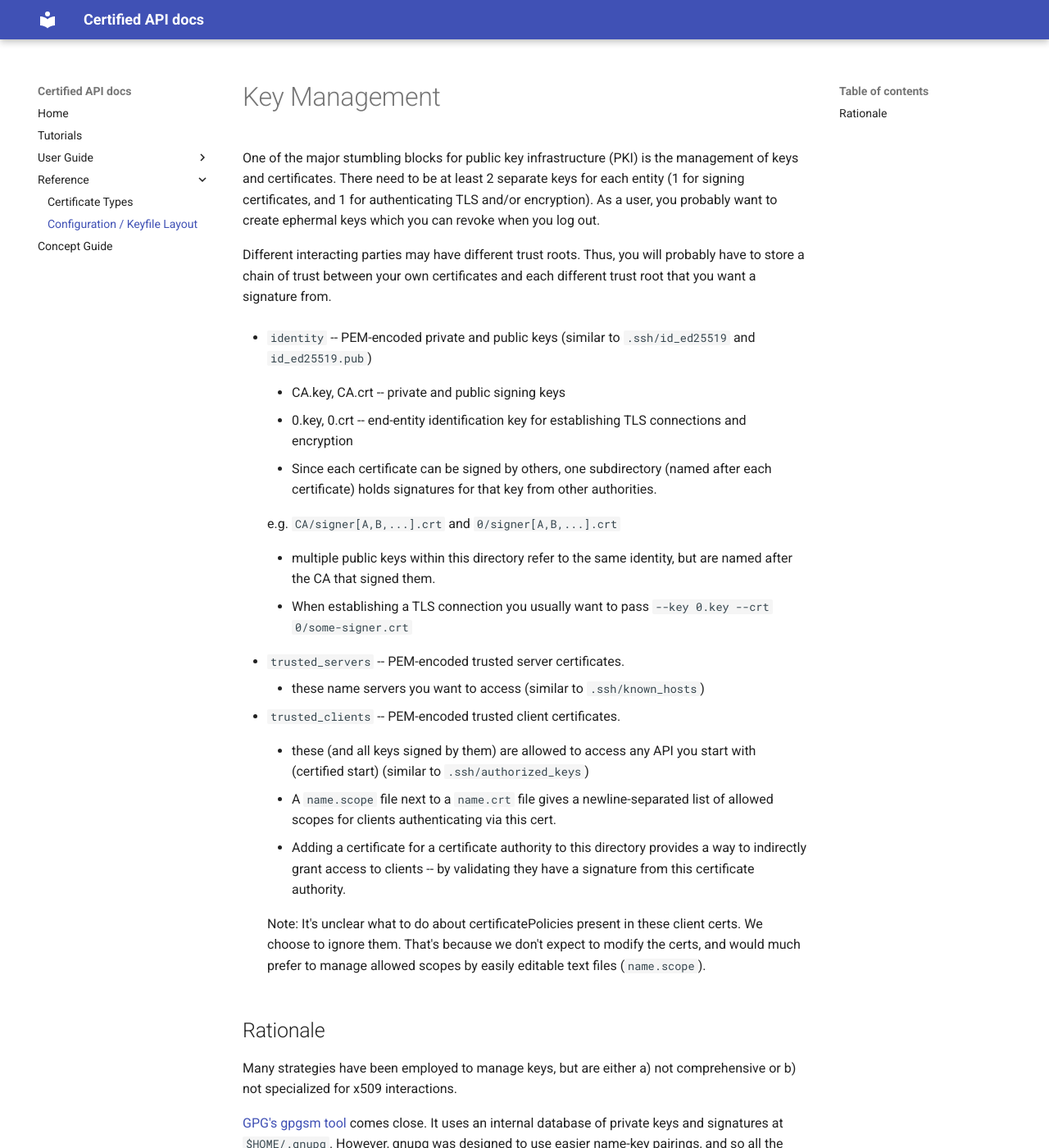
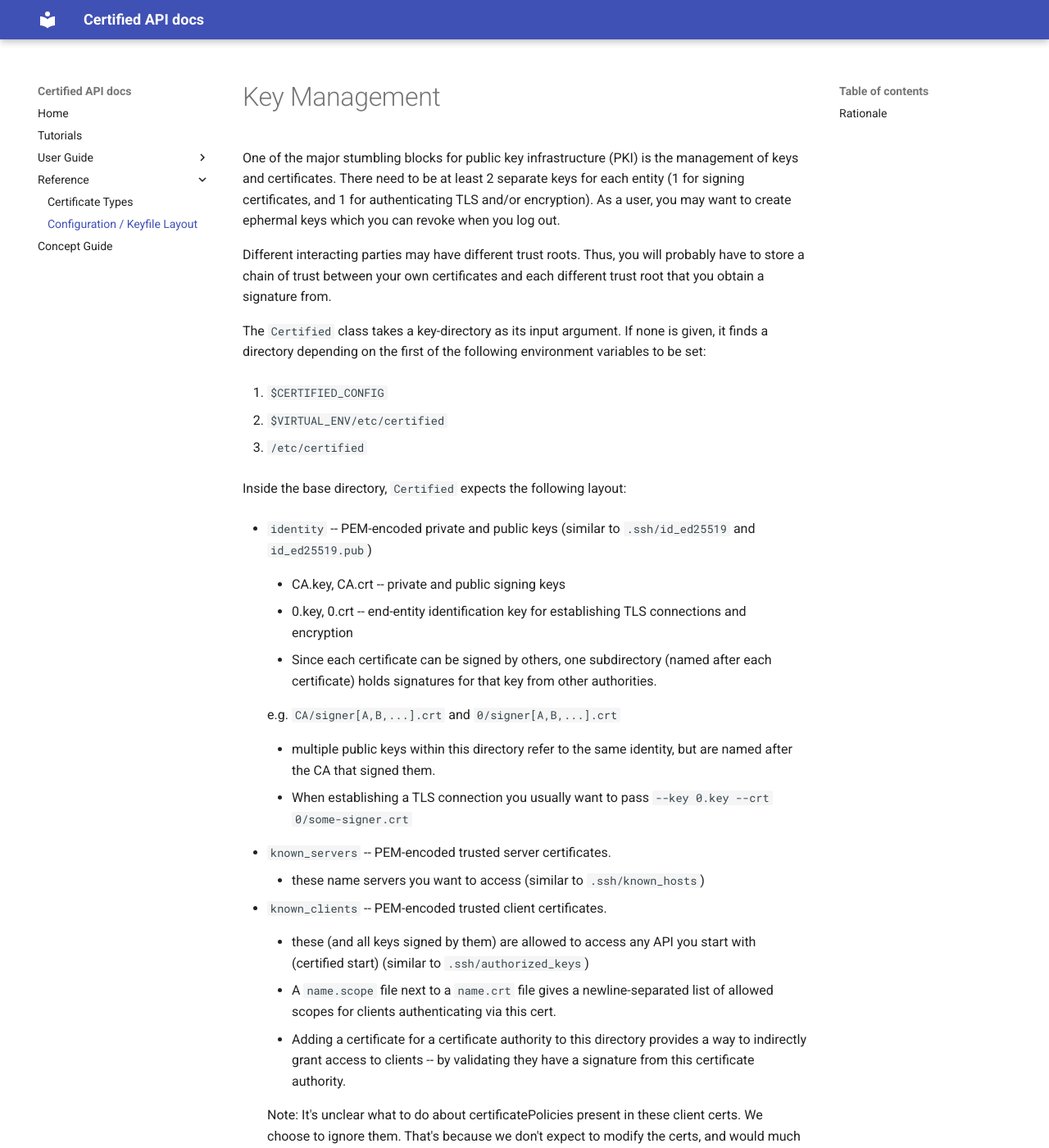
Before and after one commit to ORNL/certified, an MkDocs documentation site: the page built from docs/keys.md, in a window 1280 px wide and 1400 px high. Shown: the whole window at 82% size. Built offline with MkDocs 1.6.1 and Material for MkDocs 9.7.7, drawn with Linux system fonts in a browser that asks for light colours; some of the changed text lies outside the part shown.

```diff
--- a/docs/keys.md
+++ b/docs/keys.md
@@ -4,14 +4,28 @@
 (PKI) is the management of keys and certificates.
 There need to be at least 2 separate keys for each entity
 (1 for signing certificates, and 1 for authenticating
-TLS and/or encryption).  As a user, you probably want to create
+TLS and/or encryption).  As a user, you may want to create
 ephermal keys which you can revoke when you log out.
 
 Different interacting parties may have different
 trust roots.  Thus, you will probably have to
 store a chain of trust between your own
 certificates and each different trust root that you
-want a signature from.
+obtain a signature from.
+
+The `Certified` class takes a key-directory
+as its input argument.  If none is given, it
+finds a directory depending on the first of the following
+environment variables to be set:
+
+  1. `$CERTIFIED_CONFIG`
+
+  2. `$VIRTUAL_ENV/etc/certified`
+
+  3. `/etc/certified`
+
+Inside the base directory, `Certified` expects
+the following layout:
 
   - `identity` -- PEM-encoded private and public keys
     (similar to `.ssh/id_ed25519` and `id_ed25519.pub`)
@@ -33,12 +47,12 @@
       - When establishing a TLS connection you usually
         want to pass `--key 0.key --crt 0/some-signer.crt`
 
-  - `trusted_servers` -- PEM-encoded trusted server certificates.
+  - `known_servers` -- PEM-encoded trusted server certificates.
 
     * these name servers you want to access
       (similar to `.ssh/known_hosts`)
 
-  - `trusted_clients` -- PEM-encoded trusted client certificates.
+  - `known_clients` -- PEM-encoded trusted client certificates.
 
     * these (and all keys signed by them) are allowed to access
       any API you start with (certified start)
@@ -97,7 +111,10 @@
 The myproxy project has a similar x509-compatible
 public/private key setup as here.  However, myproxy does not keep
 all private keys local to the machine where they were
-generated.  Securing this requires more complexity.
-It has support for certificate signing as an alternative,
-but that support has been listed as deprecated due to
-changes in the grid infrastructure.
+generated.  This design became complex because it
+used certificates to delegate authority -- which
+was a mistake.
+Its support for certificate signing has been listed
+as deprecated.  Ultimately, its decline was caused by
+relying on certificates for authorization, when they
+should only be used for authentication.
```
Also changed, not shown: docs/certs.md (+0 -1 lines), 4 other files.
